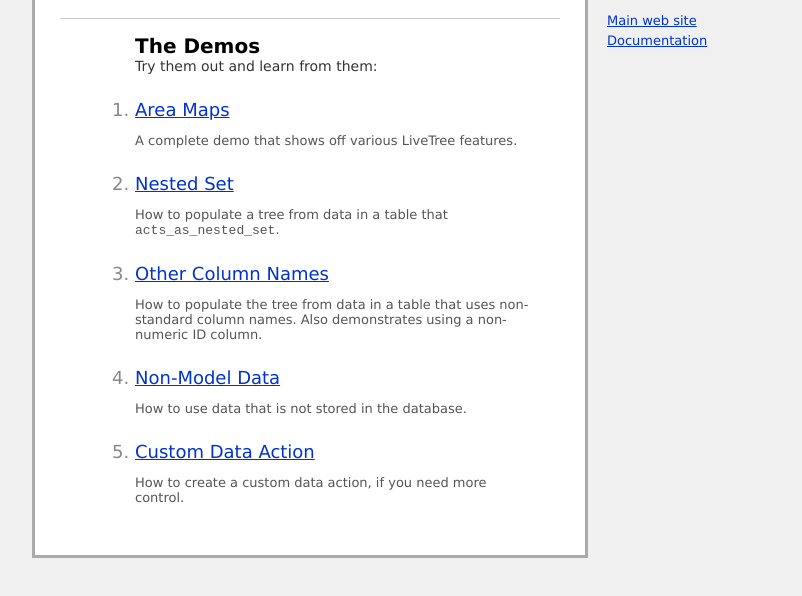
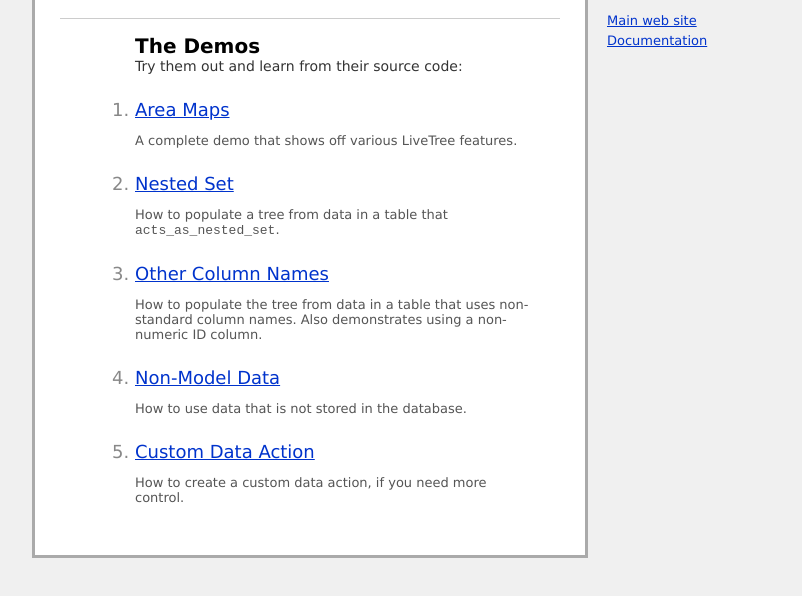
Before and after one commit to borsboom/live-tree, a plain HTML site: page rails/public/index.html in a window 1280 px wide. Shown: the part 96-692 px from the top of the page, without its empty margins (233-1035 px from the left). Drawn offline with Linux system fonts and the light colour scheme.

Commit message:
git-svn-id: svn://localhost/live_tree/trunk@25 09081645-52f9-f043-9bcc-97cbf21177c1

```diff
--- a/rails/public/index.html
+++ b/rails/public/index.html
@@ -202,7 +202,7 @@
 
         <div id="getting-started">
           <h1>The Demos</h1>
-          <h2>Try them out and learn from them:</h2>
+          <h2>Try them out and learn from their source code:</h2>
 
           <ol>
             <li>
```
